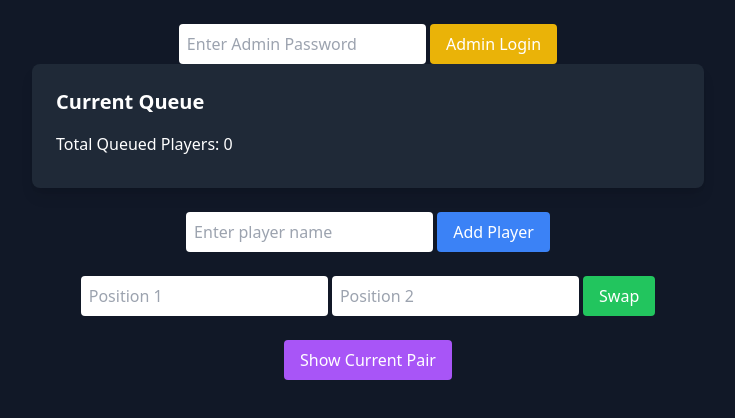
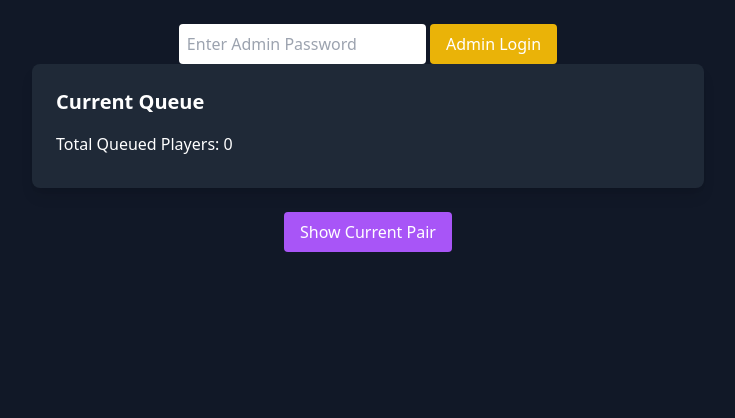
Before and after one commit to redredoooo/Bataan-MaiMai-Experimental, a website: page index.html in a window 1280 px wide. Shown: the part 100-518 px from the top of the page, without its empty margins (272-1007 px from the left). Drawn offline with nearby package versions, Linux system fonts and the light colour scheme; no server answers.

Commit message:
Update index.html

```diff
--- a/index.html
+++ b/index.html
@@ -29,13 +29,13 @@
     </div>
 
     <!-- Add Player Form -->
-    <div class="mt-6">
+    <div class="mt-6 hidden" id="addPlayer">
         <input type="text" id="playerName" placeholder="Enter player name" class="p-2 rounded text-black">
         <button onclick="addPlayer()" class="bg-blue-500 hover:bg-blue-700 text-white py-2 px-4 rounded">Add Player</button>
     </div>
 
     <!-- Swap Players Form -->
-    <div class="mt-6">
+    <div class="mt-6 hidden" id="swapPlayers">
         <input type="number" id="pos1" placeholder="Position 1" class="p-2 rounded text-black">
         <input type="number" id="pos2" placeholder="Position 2" class="p-2 rounded text-black">
         <button onclick="swapPlayers()" class="bg-green-500 hover:bg-green-700 text-white py-2 px-4 rounded">Swap</button>
@@ -84,6 +84,8 @@
                 document.getElementById('admin-panel').style.display = 'block';
                 document.getElementById('deleteSection').classList.remove('hidden');
                 document.getElementById('paidSection').classList.remove('hidden');
+                document.getElementById('swapPlayers').classList.remove('hidden');
+                document.getElementById('addPlayer').classList.remove('hidden');
                 alert('Admin login successful!');
             } else {
                 alert('Incorrect password!');
```
